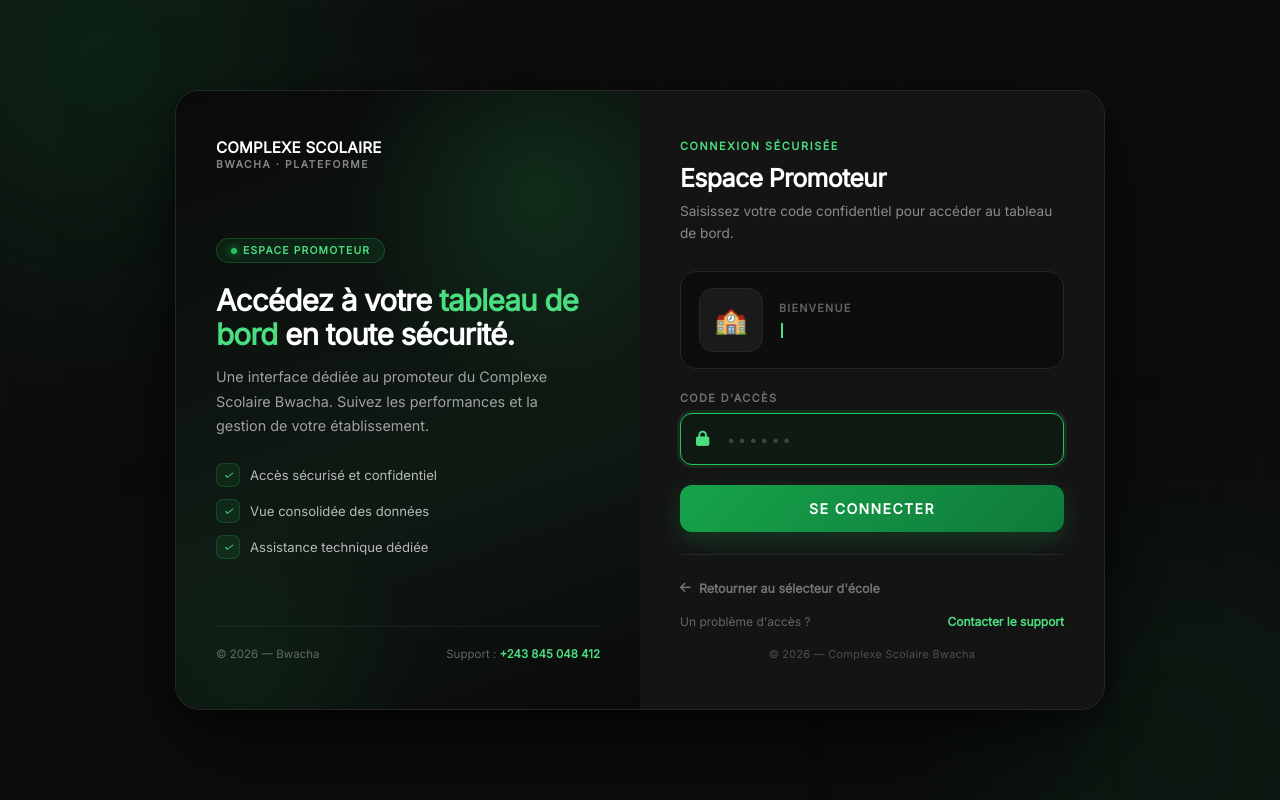
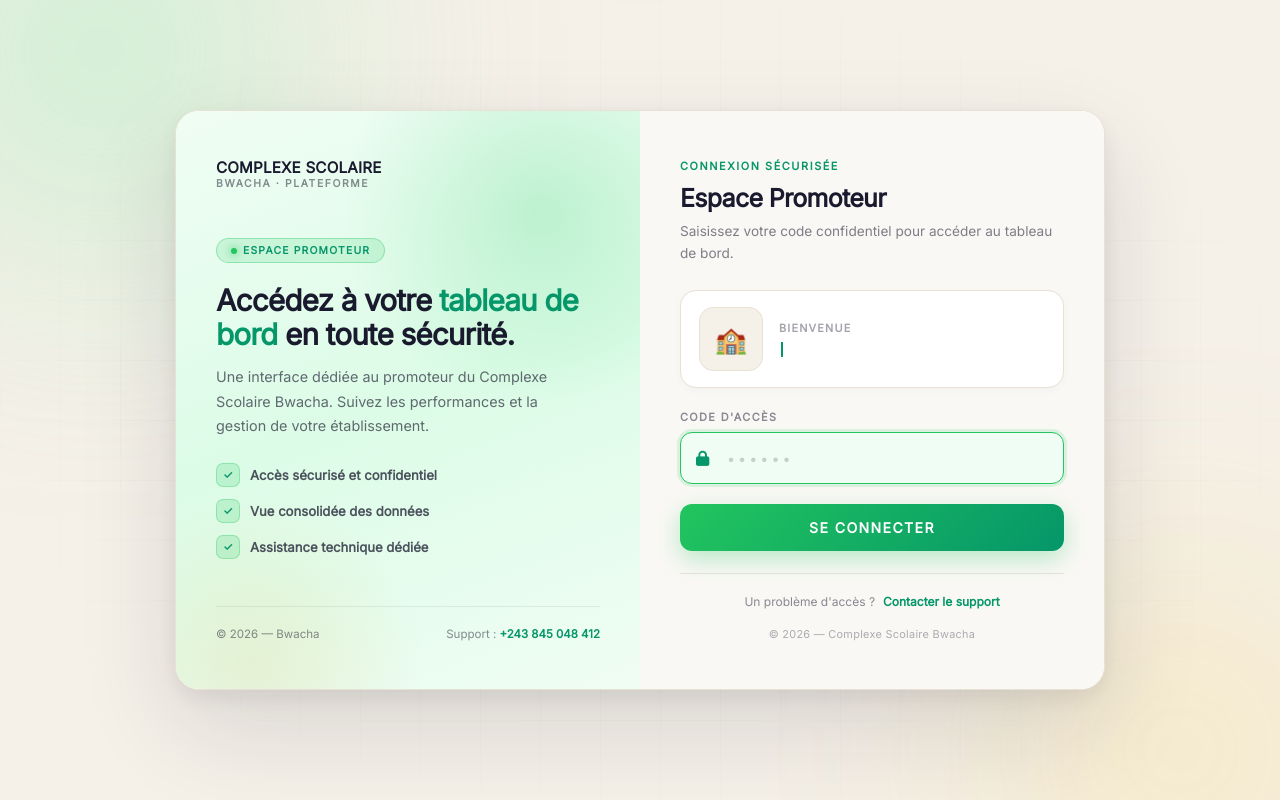
Before and after one commit to florygesco/bmq, a plain HTML site: page login2.html in a window 1280 px wide. Drawn offline with Linux system fonts and the light colour scheme.

Commit message:
Update login2.html

```diff
--- a/login2.html
+++ b/login2.html
@@ -5,8 +5,8 @@
 <meta name="robots" content="noindex, nofollow">
 <meta name="viewport" content="width=device-width, initial-scale=1.0, maximum-scale=1.0, user-scalable=yes, viewport-fit=cover">
 <meta name="apple-mobile-web-app-capable" content="yes">
-<meta name="apple-mobile-web-app-status-bar-style" content="black-translucent">
-<meta name="theme-color" content="#0d0d0d">
+<meta name="apple-mobile-web-app-status-bar-style" content="default">
+<meta name="theme-color" content="#f5f0e8">
 <title>Connexion - Espace Promoteur</title>
 <link href="https://fonts.googleapis.com/css2?family=Inter:opsz,wght@14..32,300;400;500;600;700;800;900&display=swap" rel="stylesheet">
 <script type="importmap">
@@ -15,91 +15,102 @@
 <style>
 *{margin:0;padding:0;box-sizing:border-box}
 html,body{height:100%;overflow:hidden;font-family:'Inter',sans-serif;}
-body{display:flex;align-items:center;justify-content:center;background:#0d0d0d;position:relative;overscroll-behavior:none;-webkit-overscroll-behavior:none;}
-body, .login-box, .login-wrapper, .logo-wrapper, .form-group, .login-box * {
+body{display:flex;align-items:center;justify-content:center;background:#f5f0e8;position:relative;overscroll-behavior:none;-webkit-overscroll-behavior:none;}
+body, .login-wrapper, .logo-wrapper, .form-group, .login-shell * {
     -webkit-user-select: none;
     -moz-user-select: none;
     -ms-user-select: none;
     user-select: none;
     -webkit-touch-callout: none;
 }
+input{-webkit-user-select:text!important;-moz-user-select:text!important;-ms-user-select:text!important;user-select:text!important}
+
 .bg-ambient{position:fixed;inset:0;pointer-events:none;overflow:hidden;z-index:0}
-.bg-ambient .glow{position:absolute;border-radius:50%;filter:blur(120px);opacity:0.35}
-.bg-ambient .glow-1{width:600px;height:600px;top:-250px;left:-200px;background:radial-gradient(circle,#0f7a3a,transparent 70%)}
-.bg-ambient .glow-2{width:500px;height:500px;bottom:-200px;right:-150px;background:radial-gradient(circle,#16a34a,transparent 70%);opacity:0.2}
-.bg-ambient .grid-lines{position:absolute;inset:0;background-image:linear-gradient(rgba(255,255,255,0.02) 1px,transparent 1px),linear-gradient(90deg,rgba(255,255,255,0.02) 1px,transparent 1px);background-size:60px 60px;mask-image:radial-gradient(ellipse at center,#000 30%,transparent 80%);-webkit-mask-image:radial-gradient(ellipse at center,#000 30%,transparent 80%)}
+.bg-ambient .glow{position:absolute;border-radius:50%;filter:blur(120px);opacity:0.5}
+.bg-ambient .glow-1{width:600px;height:600px;top:-250px;left:-200px;background:radial-gradient(circle,#86efac,transparent 70%)}
+.bg-ambient .glow-2{width:500px;height:500px;bottom:-200px;right:-150px;background:radial-gradient(circle,#fcd34d,transparent 70%);opacity:0.35}
+.bg-ambient .grid-lines{position:absolute;inset:0;background-image:linear-gradient(rgba(0,0,0,0.03) 1px,transparent 1px),linear-gradient(90deg,rgba(0,0,0,0.03) 1px,transparent 1px);background-size:60px 60px;mask-image:radial-gradient(ellipse at center,#000 30%,transparent 80%);-webkit-mask-image:radial-gradient(ellipse at center,#000 30%,transparent 80%)}
+
 .login-wrapper{position:relative;width:100%;max-width:960px;padding:15px;z-index:10;height:100vh;display:flex;align-items:center;justify-content:center}
-.login-shell{display:grid;grid-template-columns:1fr 1fr;width:100%;background:#141414;border:1px solid #262626;border-radius:24px;overflow:hidden;box-shadow:0 40px 100px rgba(0,0,0,0.6),0 8px 24px rgba(0,0,0,0.4)}
-.side-panel{position:relative;background:linear-gradient(160deg,#0a0a0a 0%,#0f1a13 60%,#0a0a0a 100%);padding:48px 40px;display:flex;flex-direction:column;justify-content:space-between;color:#fff;overflow:hidden}
-.side-panel::before{content:'';position:absolute;top:-100px;right:-100px;width:400px;height:400px;background:radial-gradient(circle,rgba(34,197,94,0.15),transparent 70%);border-radius:50%;pointer-events:none}
-.side-panel::after{content:'';position:absolute;bottom:-150px;left:-100px;width:350px;height:350px;background:radial-gradient(circle,rgba(15,122,58,0.12),transparent 70%);border-radius:50%;pointer-events:none}
+.login-shell{display:grid;grid-template-columns:1fr 1fr;width:100%;background:#fff;border:1px solid #e8e2d5;border-radius:24px;overflow:hidden;box-shadow:0 40px 100px rgba(26,26,46,0.12),0 8px 24px rgba(26,26,46,0.08)}
+
+.side-panel{position:relative;background:linear-gradient(160deg,#f0fdf4 0%,#dcfce7 50%,#f0fdf4 100%);padding:48px 40px;display:flex;flex-direction:column;justify-content:space-between;color:#1a1a2e;overflow:hidden}
+.side-panel::before{content:'';position:absolute;top:-100px;right:-100px;width:400px;height:400px;background:radial-gradient(circle,rgba(34,197,94,0.2),transparent 70%);border-radius:50%;pointer-events:none}
+.side-panel::after{content:'';position:absolute;bottom:-150px;left:-100px;width:350px;height:350px;background:radial-gradient(circle,rgba(212,175,55,0.15),transparent 70%);border-radius:50%;pointer-events:none}
+
 .side-brand{position:relative;z-index:2;display:flex;align-items:center;gap:12px}
-.side-brand-logo{width:44px;height:44px;border-radius:12px;object-fit:cover;background:#fff;padding:2px;border:1px solid rgba(34,197,94,0.3);flex-shrink:0}
+.side-brand-logo{width:44px;height:44px;border-radius:12px;object-fit:cover;background:#fff;padding:2px;border:1px solid rgba(34,197,94,0.4);flex-shrink:0;box-shadow:0 4px 12px rgba(0,0,0,0.06)}
 .side-brand-text{display:flex;flex-direction:column;line-height:1.15}
-.side-brand-text .sbt-main{font-size:.95rem;font-weight:800;color:#fff;letter-spacing:.2px}
-.side-brand-text .sbt-sub{font-size:.65rem;font-weight:600;color:rgba(255,255,255,0.5);letter-spacing:1.6px;text-transform:uppercase;margin-top:2px}
+.side-brand-text .sbt-main{font-size:.95rem;font-weight:800;color:#1a1a2e;letter-spacing:.2px}
+.side-brand-text .sbt-sub{font-size:.65rem;font-weight:600;color:rgba(26,26,46,0.5);letter-spacing:1.6px;text-transform:uppercase;margin-top:2px}
+
 .side-content{position:relative;z-index:2;margin:auto 0}
-.side-tag{display:inline-flex;align-items:center;gap:6px;background:rgba(34,197,94,0.1);border:1px solid rgba(34,197,94,0.25);color:#4ade80;padding:5px 14px;border-radius:20px;font-size:.65rem;font-weight:700;letter-spacing:1.2px;text-transform:uppercase;margin-bottom:20px}
+.side-tag{display:inline-flex;align-items:center;gap:6px;background:rgba(34,197,94,0.15);border:1px solid rgba(34,197,94,0.35);color:#059669;padding:5px 14px;border-radius:20px;font-size:.65rem;font-weight:700;letter-spacing:1.2px;text-transform:uppercase;margin-bottom:20px}
 .side-tag .dot{width:6px;height:6px;border-radius:50%;background:#22c55e;box-shadow:0 0 8px #22c55e}
-.side-content h2{font-size:1.85rem;font-weight:900;line-height:1.15;letter-spacing:-.8px;margin-bottom:14px;color:#fff}
-.side-content h2 span{color:#4ade80}
-.side-content p{font-size:.9rem;line-height:1.7;color:rgba(255,255,255,0.6);max-width:340px}
+.side-content h2{font-size:1.85rem;font-weight:900;line-height:1.15;letter-spacing:-.8px;margin-bottom:14px;color:#1a1a2e}
+.side-content h2 span{color:#059669}
+.side-content p{font-size:.9rem;line-height:1.7;color:rgba(26,26,46,0.65);max-width:340px}
+
 .side-features{position:relative;z-index:2;display:flex;flex-direction:column;gap:12px;margin-top:24px}
-.side-feature{display:flex;align-items:center;gap:10px;font-size:.82rem;color:rgba(255,255,255,0.7);font-weight:500}
-.side-feature i{width:24px;height:24px;border-radius:7px;background:rgba(34,197,94,0.1);border:1px solid rgba(34,197,94,0.2);display:flex;align-items:center;justify-content:center;color:#4ade80;font-size:.7rem;flex-shrink:0}
-.side-footer{position:relative;z-index:2;padding-top:20px;border-top:1px solid rgba(255,255,255,0.06);font-size:.72rem;color:rgba(255,255,255,0.35);display:flex;justify-content:space-between;flex-wrap:wrap;gap:10px}
-.side-footer a{color:#4ade80;text-decoration:none;font-weight:600;transition:color .25s}
-.side-footer a:hover{color:#86efac}
-.form-panel{background:#141414;padding:48px 40px;display:flex;flex-direction:column;justify-content:center}
+.side-feature{display:flex;align-items:center;gap:10px;font-size:.82rem;color:rgba(26,26,46,0.75);font-weight:600}
+.side-feature i{width:24px;height:24px;border-radius:7px;background:rgba(34,197,94,0.18);border:1px solid rgba(34,197,94,0.3);display:flex;align-items:center;justify-content:center;color:#059669;font-size:.7rem;flex-shrink:0;font-style:normal}
+
+.side-footer{position:relative;z-index:2;padding-top:20px;border-top:1px solid rgba(26,26,46,0.08);font-size:.72rem;color:rgba(26,26,46,0.5);display:flex;justify-content:space-between;flex-wrap:wrap;gap:10px}
+.side-footer a{color:#059669;text-decoration:none;font-weight:600;transition:color .25s}
+.side-footer a:hover{color:#047857}
+
+.form-panel{background:#faf8f5;padding:48px 40px;display:flex;flex-direction:column;justify-content:center}
 .form-header{margin-bottom:26px}
-.form-header .fh-eyebrow{font-size:.68rem;font-weight:700;letter-spacing:1.6px;text-transform:uppercase;color:#4ade80;margin-bottom:10px;display:block}
-.form-header h1{font-size:1.55rem;font-weight:900;color:#fff;letter-spacing:-.6px;margin-bottom:8px}
-.form-header p{font-size:.85rem;color:rgba(255,255,255,0.5);line-height:1.6}
+.form-header .fh-eyebrow{font-size:.68rem;font-weight:700;letter-spacing:1.6px;text-transform:uppercase;color:#059669;margin-bottom:10px;display:block}
+.form-header h1{font-size:1.55rem;font-weight:900;color:#1a1a2e;letter-spacing:-.6px;margin-bottom:8px}
+.form-header p{font-size:.85rem;color:rgba(26,26,46,0.55);line-height:1.6}
+
 .mobile-brand{display:none;align-items:center;gap:10px;margin-bottom:24px}
-.mobile-brand img{width:42px;height:42px;border-radius:11px;object-fit:cover;background:#fff;padding:2px;border:1px solid rgba(34,197,94,0.3)}
-.mobile-brand span{font-size:.95rem;font-weight:800;color:#fff}
-.mobile-brand span b{color:#4ade80;font-weight:900}
-.logo-zone{display:flex;align-items:center;gap:16px;background:#0d0d0d;border:1px solid #262626;border-radius:16px;padding:16px 18px;margin-bottom:22px;transition:border-color .3s}
-.logo-zone:hover{border-color:rgba(34,197,94,0.3)}
-.logo-wrapper{width:64px;height:64px;border-radius:14px;background:#1a1a1a;border:1px solid #262626;padding:6px;display:flex;align-items:center;justify-content:center;flex-shrink:0;overflow:hidden}
+.mobile-brand img{width:42px;height:42px;border-radius:11px;object-fit:cover;background:#fff;padding:2px;border:1px solid rgba(34,197,94,0.4);box-shadow:0 4px 12px rgba(0,0,0,0.06)}
+.mobile-brand span{font-size:.95rem;font-weight:800;color:#1a1a2e}
+.mobile-brand span b{color:#059669;font-weight:900}
+
+.logo-zone{display:flex;align-items:center;gap:16px;background:#fff;border:1px solid #e8e2d5;border-radius:16px;padding:16px 18px;margin-bottom:22px;transition:all .3s;box-shadow:0 2px 8px rgba(0,0,0,0.03)}
+.logo-zone:hover{border-color:rgba(34,197,94,0.4);box-shadow:0 6px 20px rgba(34,197,94,0.08)}
+.logo-wrapper{width:64px;height:64px;border-radius:14px;background:#f5f0e8;border:1px solid #e8e2d5;padding:6px;display:flex;align-items:center;justify-content:center;flex-shrink:0;overflow:hidden}
 .logo-wrapper img{width:100%;height:100%;object-fit:cover;border-radius:9px;display:block}
 .logo-wrapper .placeholder{font-size:26px;display:flex;align-items:center;justify-content:center;width:100%;height:100%}
 .salutation-block{flex:1;min-width:0}
-.salutation-block .sb-label{font-size:.68rem;font-weight:700;letter-spacing:1.2px;text-transform:uppercase;color:rgba(255,255,255,0.35);margin-bottom:4px}
-.salutation-block .salutation{color:#4ade80;font-size:.95rem;font-weight:700;letter-spacing:.2px;white-space:nowrap;overflow:hidden;text-overflow:ellipsis}
-.salutation-block .salutation .cursor{display:inline-block;width:2px;height:15px;background:#4ade80;margin-left:2px;vertical-align:middle;animation:blink 1s step-end infinite}
+.salutation-block .sb-label{font-size:.68rem;font-weight:700;letter-spacing:1.2px;text-transform:uppercase;color:rgba(26,26,46,0.4);margin-bottom:4px}
+.salutation-block .salutation{color:#059669;font-size:.95rem;font-weight:700;letter-spacing:.2px;white-space:nowrap;overflow:hidden;text-overflow:ellipsis}
+.salutation-block .salutation .cursor{display:inline-block;width:2px;height:15px;background:#059669;margin-left:2px;vertical-align:middle;animation:blink 1s step-end infinite}
 @keyframes blink{0%,100%{opacity:1}50%{opacity:0}}
+
 .form-group{margin-bottom:20px}
-.form-group label{display:block;font-size:.68rem;font-weight:700;letter-spacing:1.4px;text-transform:uppercase;color:rgba(255,255,255,0.4);margin-bottom:8px}
+.form-group label{display:block;font-size:.68rem;font-weight:700;letter-spacing:1.4px;text-transform:uppercase;color:rgba(26,26,46,0.5);margin-bottom:8px}
 .input-wrap{position:relative;display:flex;align-items:center}
-.input-wrap .fi-icon{position:absolute;left:16px;color:rgba(255,255,255,0.3);font-size:.95rem;pointer-events:none;transition:color .25s}
-.input-wrap input{width:100%;padding:15px 18px 15px 46px;background:#0d0d0d;border:1.5px solid #262626;border-radius:12px;color:#fff;font-size:1.05rem;font-weight:700;letter-spacing:6px;text-align:left;outline:none;transition:all .3s cubic-bezier(.16,1,.3,1);font-family:'Inter',sans-serif}
-.input-wrap input::placeholder{color:rgba(255,255,255,0.2);font-size:.9rem;font-weight:500;letter-spacing:3px}
-.input-wrap input:focus{border-color:#22c55e;background:#0f1a13;box-shadow:0 0 0 3px rgba(34,197,94,0.12)}
+.input-wrap .fi-icon{position:absolute;left:16px;color:rgba(26,26,46,0.3);font-size:.95rem;pointer-events:none;transition:color .25s}
+.input-wrap input{width:100%;padding:15px 18px 15px 46px;background:#fff;border:1.5px solid #e8e2d5;border-radius:12px;color:#1a1a2e;font-size:1.05rem;font-weight:700;letter-spacing:6px;text-align:left;outline:none;transition:all .3s cubic-bezier(.16,1,.3,1);font-family:'Inter',sans-serif}
+.input-wrap input::placeholder{color:rgba(26,26,46,0.2);font-size:.9rem;font-weight:500;letter-spacing:3px}
+.input-wrap input:focus{border-color:#22c55e;background:#f0fdf4;box-shadow:0 0 0 3px rgba(34,197,94,0.15)}
 .input-wrap input:focus ~ .fi-icon,
-.input-wrap:focus-within .fi-icon{color:#4ade80}
+.input-wrap:focus-within .fi-icon{color:#059669}
 .input-wrap input:disabled{opacity:.5;cursor:not-allowed}
-.btn-submit{width:100%;padding:15px;border:none;border-radius:12px;background:linear-gradient(135deg,#16a34a,#0f7a3a);color:#fff;font-size:.88rem;font-weight:800;letter-spacing:1.4px;text-transform:uppercase;cursor:pointer;transition:all .35s cubic-bezier(.16,1,.3,1);position:relative;overflow:hidden;box-shadow:0 8px 24px rgba(22,163,74,0.25);font-family:'Inter',sans-serif;display:flex;align-items:center;justify-content:center;gap:10px}
-.btn-submit::after{content:'';position:absolute;top:0;left:-100%;width:100%;height:100%;background:linear-gradient(90deg,transparent,rgba(255,255,255,0.18),transparent);transition:left .6s}
-.btn-submit:hover:not(:disabled){transform:translateY(-2px);box-shadow:0 14px 36px rgba(22,163,74,0.4)}
+
+.btn-submit{width:100%;padding:15px;border:none;border-radius:12px;background:linear-gradient(135deg,#22c55e,#059669);color:#fff;font-size:.88rem;font-weight:800;letter-spacing:1.4px;text-transform:uppercase;cursor:pointer;transition:all .35s cubic-bezier(.16,1,.3,1);position:relative;overflow:hidden;box-shadow:0 8px 24px rgba(34,197,94,0.3);font-family:'Inter',sans-serif;display:flex;align-items:center;justify-content:center;gap:10px}
+.btn-submit::after{content:'';position:absolute;top:0;left:-100%;width:100%;height:100%;background:linear-gradient(90deg,transparent,rgba(255,255,255,0.3),transparent);transition:left .6s}
+.btn-submit:hover:not(:disabled){transform:translateY(-2px);box-shadow:0 14px 36px rgba(34,197,94,0.45)}
 .btn-submit:hover:not(:disabled)::after{left:100%}
-.btn-submit:active:not(:disabled){transform:translateY(1px);box-shadow:0 4px 12px rgba(22,163,74,0.3)}
+.btn-submit:active:not(:disabled){transform:translateY(1px);box-shadow:0 4px 12px rgba(34,197,94,0.35)}
 .btn-submit:disabled{opacity:.6;cursor:not-allowed}
-.btn-submit .spinner{display:none;width:18px;height:18px;border:2.5px solid rgba(255,255,255,0.3);border-top-color:#fff;border-radius:50%;animation:spin .8s linear infinite}
+.btn-submit .spinner{display:none;width:18px;height:18px;border:2.5px solid rgba(255,255,255,0.35);border-top-color:#fff;border-radius:50%;animation:spin .8s linear infinite}
 .btn-submit.loading .spinner{display:inline-block}
 .btn-submit.loading .btn-text{display:none}
 @keyframes spin{to{transform:rotate(360deg)}}
-.form-footer{margin-top:22px;padding-top:20px;border-top:1px solid #262626;display:flex;flex-direction:column;gap:12px}
-.back-link{display:inline-flex;align-items:center;gap:8px;background:transparent;border:none;color:rgba(255,255,255,0.4);font-size:.78rem;font-weight:600;cursor:pointer;transition:all .25s;padding:6px 0;text-decoration:none;font-family:'Inter',sans-serif;align-self:flex-start}
-.back-link:hover{color:#4ade80}
-.back-link i{transition:transform .25s}
-.back-link:hover i{transform:translateX(-3px)}
-.support-line{display:flex;align-items:center;justify-content:space-between;font-size:.75rem;color:rgba(255,255,255,0.35);flex-wrap:wrap;gap:8px}
-.support-line a{color:#4ade80;text-decoration:none;font-weight:700;transition:color .25s}
-.support-line a:hover{color:#86efac;text-decoration:underline}
-.copyright{margin-top:6px;font-size:.68rem;color:rgba(255,255,255,0.25);text-align:center;letter-spacing:.3px}
+
+.form-footer{margin-top:22px;padding-top:20px;border-top:1px solid #e8e2d5;display:flex;flex-direction:column;gap:12px}
+.support-line{display:flex;align-items:center;justify-content:center;font-size:.75rem;color:rgba(26,26,46,0.5);flex-wrap:wrap;gap:8px;text-align:center}
+.support-line a{color:#059669;text-decoration:none;font-weight:700;transition:color .25s}
+.support-line a:hover{color:#047857;text-decoration:underline}
+.copyright{margin-top:6px;font-size:.68rem;color:rgba(26,26,46,0.35);text-align:center;letter-spacing:.3px}
+
 .toast-container{position:fixed;top:22px;left:50%;transform:translateX(-50%);z-index:99999;display:flex;flex-direction:column;align-items:center;gap:10px;pointer-events:none;width:100%;max-width:480px;padding:0 20px}
-.toast{background:#141414;border-radius:14px;padding:14px 18px;width:100%;box-shadow:0 24px 60px rgba(0,0,0,0.5);border:1px solid #262626;display:flex;align-items:center;gap:14px;transform:translateY(-120px);opacity:0;transition:all .55s cubic-bezier(.16,1,.3,1);pointer-events:auto;border-left:3px solid #22c55e}
+.toast{background:#fff;border-radius:14px;padding:14px 18px;width:100%;box-shadow:0 24px 60px rgba(0,0,0,0.15);border:1px solid #e8e2d5;display:flex;align-items:center;gap:14px;transform:translateY(-120px);opacity:0;transition:all .55s cubic-bezier(.16,1,.3,1);pointer-events:auto;border-left:3px solid #22c55e}
 .toast.show{transform:translateY(0);opacity:1}
 .toast.hide{transform:translateY(-60px);opacity:0}
 .toast.success{border-left-color:#10b981}
@@ -107,15 +118,16 @@ body, .login-box, .login-wrapper, .logo-wrapper, .form-group, .login-box * {
 .toast.warning{border-left-color:#f59e0b}
 .toast.info{border-left-color:#22c55e}
 .toast .toast-icon{width:34px;height:34px;border-radius:50%;display:flex;align-items:center;justify-content:center;font-size:17px;flex-shrink:0}
-.toast.success .toast-icon{background:rgba(16,185,129,0.15);color:#34d399}
-.toast.error .toast-icon{background:rgba(239,68,68,0.15);color:#f87171}
-.toast.warning .toast-icon{background:rgba(245,158,11,0.15);color:#fbbf24}
-.toast.info .toast-icon{background:rgba(34,197,94,0.15);color:#4ade80}
+.toast.success .toast-icon{background:rgba(16,185,129,0.15);color:#059669}
+.toast.error .toast-icon{background:rgba(239,68,68,0.15);color:#dc2626}
+.toast.warning .toast-icon{background:rgba(245,158,11,0.15);color:#d97706}
+.toast.info .toast-icon{background:rgba(34,197,94,0.15);color:#059669}
 .toast .toast-content{flex:1}
-.toast .toast-title{font-weight:700;font-size:.82rem;color:#fff;margin-bottom:2px}
-.toast .toast-message{font-size:.76rem;color:rgba(255,255,255,0.6);line-height:1.5}
-.toast .toast-close{background:transparent;border:none;color:rgba(255,255,255,0.3);cursor:pointer;font-size:.8rem;padding:4px;transition:all .25s;flex-shrink:0}
-.toast .toast-close:hover{color:#fff;transform:rotate(90deg)}
+.toast .toast-title{font-weight:700;font-size:.82rem;color:#1a1a2e;margin-bottom:2px}
+.toast .toast-message{font-size:.76rem;color:rgba(26,26,46,0.65);line-height:1.5}
+.toast .toast-close{background:transparent;border:none;color:rgba(26,26,46,0.3);cursor:pointer;font-size:.8rem;padding:4px;transition:all .25s;flex-shrink:0}
+.toast .toast-close:hover{color:#1a1a2e;transform:rotate(90deg)}
+
 @media(max-width:820px){
   .login-shell{grid-template-columns:1fr;max-width:460px}
   .side-panel{display:none}
@@ -209,7 +221,6 @@ body, .login-box, .login-wrapper, .logo-wrapper, .form-group, .login-box * {
       </button>
 
       <div class="form-footer">
-        <a href="https://www.netubex.com/schoolchoice" class="back-link"><i class="fa-solid fa-arrow-left"></i> Retourner au sélecteur d'école</a>
         <div class="support-line">
           <span>Un problème d'accès ?</span>
           <a href="tel:+243845048412">Contacter le support</a>
```
